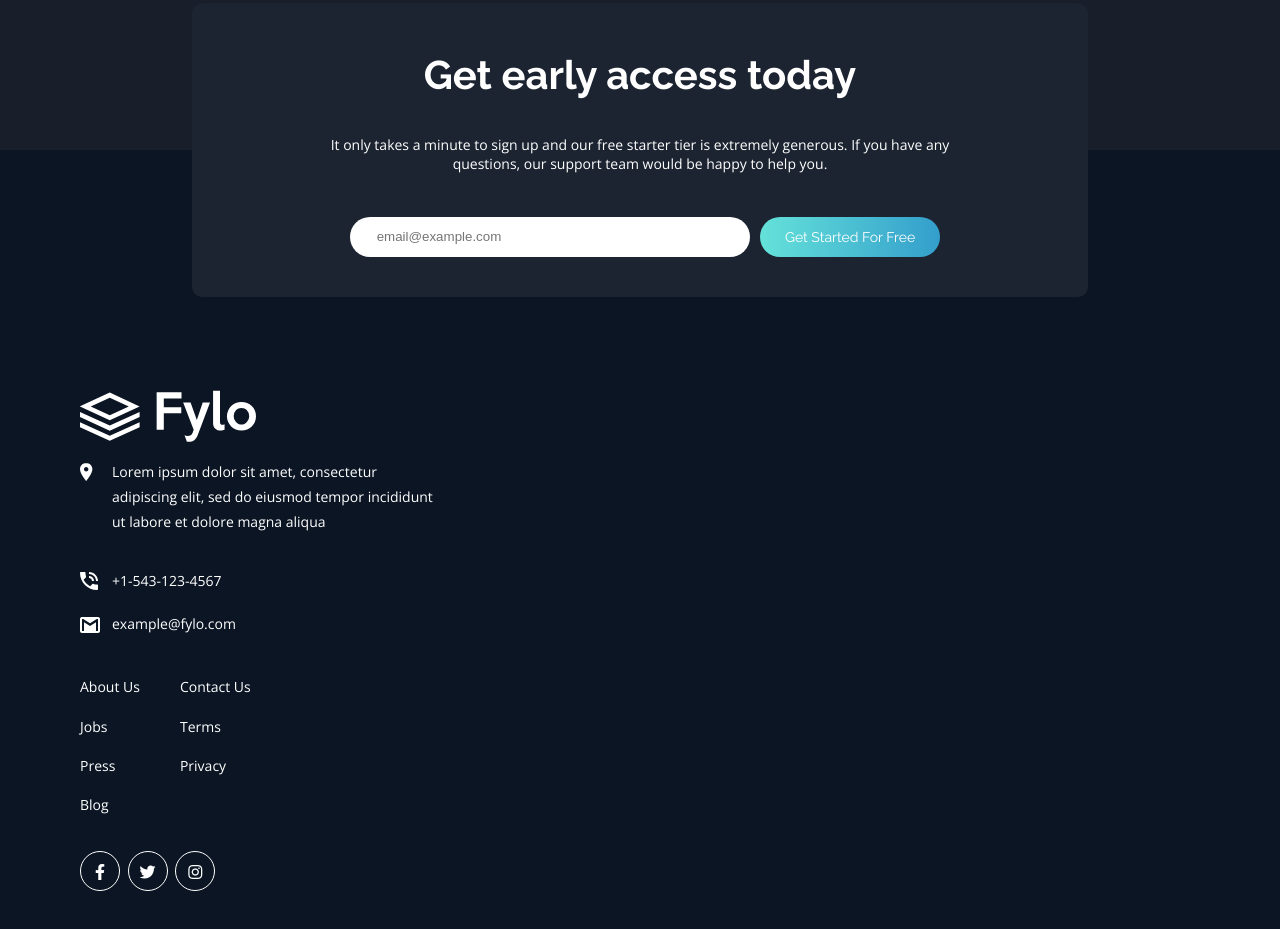
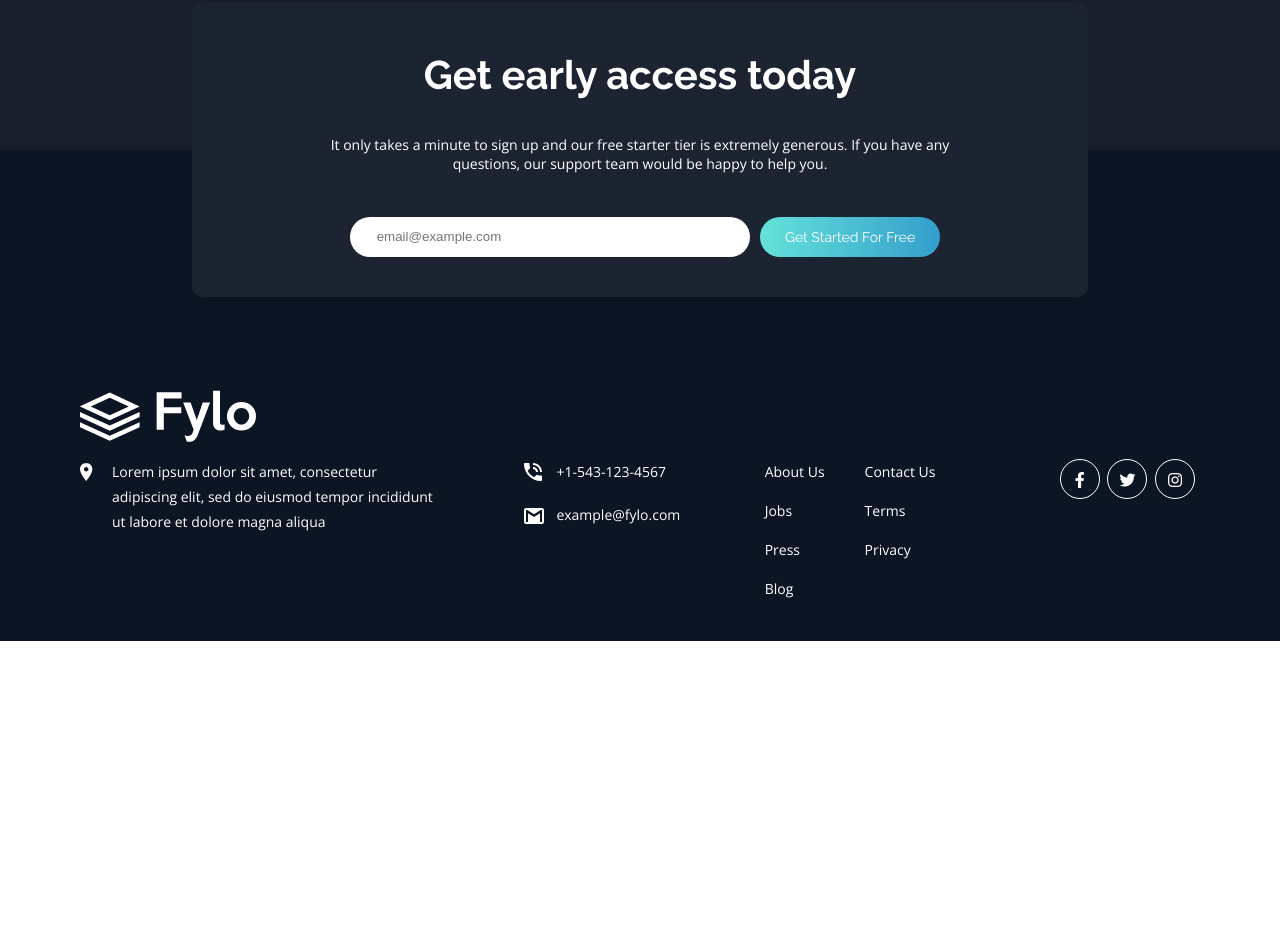
Before and after one commit to akariden/frontend-practice9, a plain HTML site: page index.html in a window 1280 px wide. Shown: the part 2848-3777 px from the top of the page. After the commit the page ends 3489 px from the top, so only its background shows below. Drawn offline with nearby package versions, Linux system fonts and the light colour scheme.

Commit message:
edit footer css

```diff
--- a/css/stylesheet.css
+++ b/css/stylesheet.css
@@ -320,7 +320,7 @@ footer {
 .footer-flexbox {
   width: 100%;
   display: flex;
-  flex-wrap: wrap;
+  justify-content: space-between;
   align-items: flex-start;
 }
 
@@ -338,21 +338,21 @@ footer {
 
 .location, .contact.menu-links  {
   display: flex;
-  width: 360px;
-  flex-wrap: wrap;
+  /* width: 360px;
+  flex-wrap: wrap; */
 }
 
 .location {
   max-width: 360px;
-  width: 100%;
+  /* width: 100%; */
 }
 
 .contact {
-  width:200px;
+  /* width:200px; */
 }
 
 .menu-links {
-  width: 250px;
+  /* width: 250px; */
   display: flex;
 }
 
@@ -365,7 +365,7 @@ footer {
 .contact > div {
   flex: 100%;
   display: flex;
-  flex-wrap: wrap;
+  /* flex-wrap: wrap; */
   align-items: flex-start;
 }
 
@@ -400,15 +400,6 @@ footer {
 
   /*********** media queries *****************/
 
-@media screen and (max-width: 1300px) {
-  .footer-flexbox {
-    flex-direction: column;
-  }
-
-  .footer-flexbox > div {
-    margin-bottom: 20px;
-  }
-}
 
 @media screen and (max-width: 900px) {
   html {
@@ -450,6 +441,16 @@ footer {
     padding: 4rem;
   }
 
+  .footer-flexbox {
+    flex-direction: column;
+  }
+
+  .footer-flexbox > div {
+    margin-bottom: 20px;
+  }
+}
+
+
 }
 
 @media screen and (max-width: 700px) {
```
